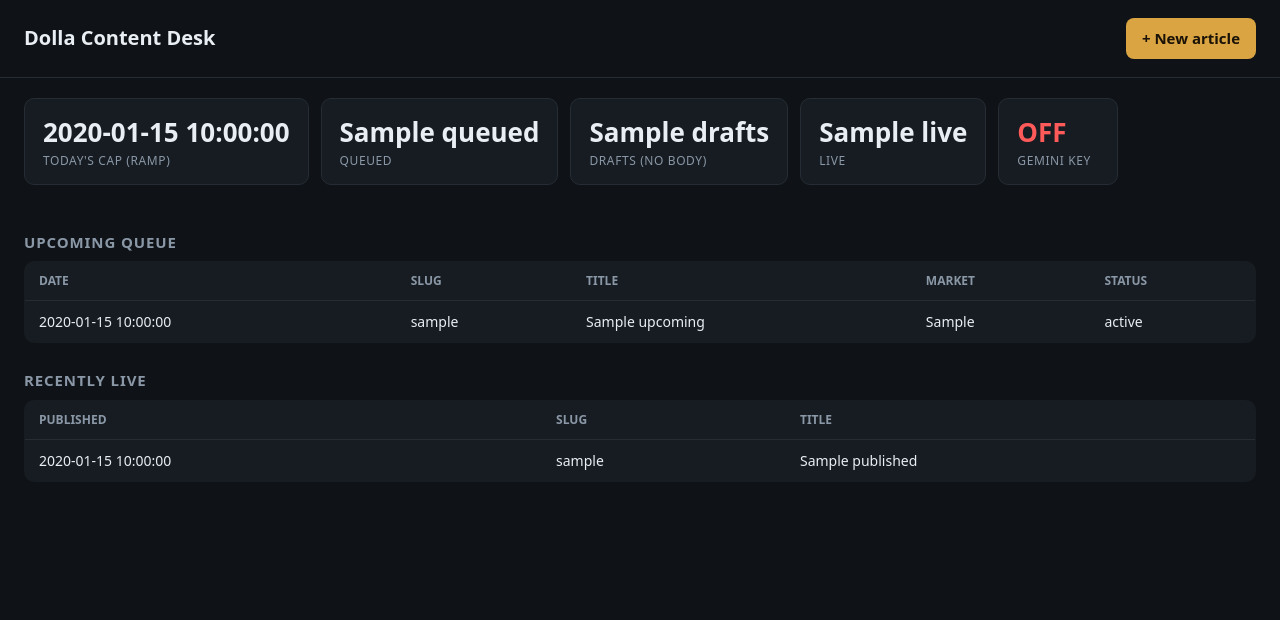
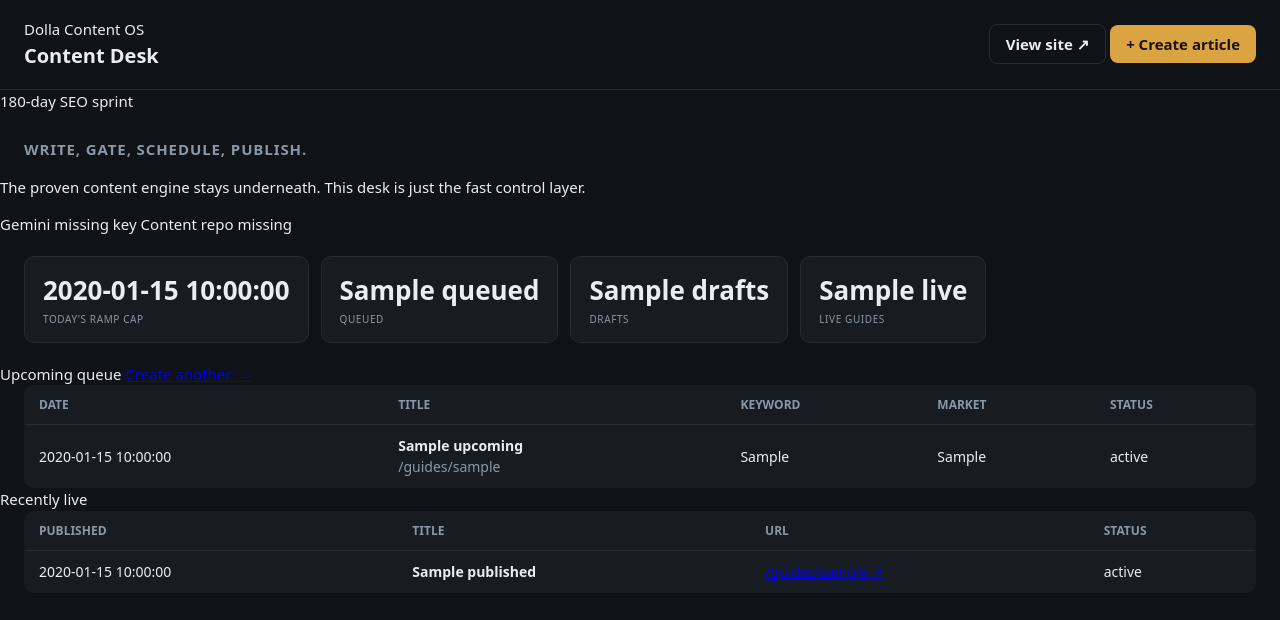
Before and after one commit to SSbot43/dolla-content-desk, a Flask app: template templates/dashboard.html in a window 1280 px wide. Shown: the top 620 px of the page. Run offline with Flask 3, Linux system fonts and the light colour scheme; the template is opened without the code that fills it: most values are stand-ins (such as "Sample title", 1, 10 or a date in 2020).

Commit message:
Refresh dashboard for authoring and publishing workflow

```diff
--- a/templates/dashboard.html
+++ b/templates/dashboard.html
@@ -1,40 +1,84 @@
 <!doctype html>
-<html lang="en"><head><meta charset="utf-8"><title>Dolla Content Desk</title>
+<html lang="en">
+<head>
+  <meta charset="utf-8">
+  <title>Dolla Content Desk</title>
   <meta name="viewport" content="width=device-width,initial-scale=1">
-<link rel="stylesheet" href="{{ url_for('static', filename='style.css') }}"></head>
+  <link rel="stylesheet" href="{{ url_for('static', filename='style.css') }}">
+</head>
 <body>
 <header>
-  <h1>Dolla Content Desk</h1>
-  <a class="btn" href="{{ url_for('feed') }}">+ New article</a>
+  <div>
+    <div class="eyebrow">Dolla Content OS</div>
+    <h1>Content Desk</h1>
+  </div>
+  <div class="header-actions">
+    <a class="btn ghost" href="{{ site_base }}" target="_blank" rel="noopener">View site ↗</a>
+    <a class="btn primary" href="{{ url_for('feed') }}">+ Create article</a>
+  </div>
 </header>
 
-<section class="stats">
-  <div class="stat"><span>{{ cap_today }}</span>today's cap (ramp)</div>
-  <div class="stat"><span>{{ queued }}</span>queued</div>
-  <div class="stat"><span>{{ drafts }}</span>drafts (no body)</div>
-  <div class="stat"><span>{{ live }}</span>live</div>
-  <div class="stat {{ 'ok' if gemini_ready else 'bad' }}">
-    <span>{{ 'ON' if gemini_ready else 'OFF' }}</span>Gemini key</div>
+<main class="page">
+  <section class="hero-strip">
+    <div>
+      <div class="eyebrow">180-day SEO sprint</div>
+      <h2>Write, gate, schedule, publish.</h2>
+      <p>The proven content engine stays underneath. This desk is just the fast control layer.</p>
+    </div>
+    <div class="system-pills">
+      <span class="pill {{ 'ok' if gemini_ready else 'bad' }}">Gemini {{ 'ready' if gemini_ready else 'missing key' }}</span>
+      <span class="pill {{ 'ok' if content_repo_ok else 'bad' }}">Content repo {{ 'connected' if content_repo_ok else 'missing' }}</span>
+    </div>
   </section>
 
-<h2>Upcoming queue</h2>
+  <section class="stats">
+    <div class="stat"><span>{{ cap_today }}</span><small>Today's ramp cap</small></div>
+    <div class="stat"><span>{{ queued }}</span><small>Queued</small></div>
+    <div class="stat"><span>{{ drafts }}</span><small>Drafts</small></div>
+    <div class="stat"><span>{{ live }}</span><small>Live guides</small></div>
+  </section>
+
+  <section class="panel">
+    <div class="panel-title row-between">
+      <span>Upcoming queue</span>
+      <a href="{{ url_for('feed') }}">Create another →</a>
+    </div>
+    <div class="table-wrap">
       <table>
-  <tr><th>Date</th><th>Slug</th><th>Title</th><th>Market</th><th>Status</th></tr>
+        <tr><th>Date</th><th>Title</th><th>Keyword</th><th>Market</th><th>Status</th></tr>
         {% for b in upcoming %}
-  <tr><td>{{ b.publish_date or '—' }}</td><td>{{ b.slug }}</td><td>{{ b.title }}</td>
-      <td>{{ b.target_market }}</td><td>{{ b.status }}</td></tr>
+        <tr>
+          <td>{{ b.publish_date or 'Next slot' }}</td>
+          <td><strong>{{ b.title }}</strong><div class="muted small-text">/guides/{{ b.slug }}</div></td>
+          <td>{{ b.primary_keyword or '—' }}</td>
+          <td>{{ b.target_market }}</td>
+          <td><span class="status-chip">{{ b.status }}</span></td>
+        </tr>
         {% else %}
-  <tr><td colspan="5" class="muted">Nothing queued yet. Hit “New article”.</td></tr>
+        <tr><td colspan="5" class="empty-cell">Nothing waiting. Create a Gemini article or paste one of your own.</td></tr>
         {% endfor %}
       </table>
+    </div>
+  </section>
 
-<h2>Recently live</h2>
+  <section class="panel">
+    <div class="panel-title">Recently live</div>
+    <div class="table-wrap">
       <table>
-  <tr><th>Published</th><th>Slug</th><th>Title</th></tr>
+        <tr><th>Published</th><th>Title</th><th>URL</th><th>Status</th></tr>
         {% for p in published %}
-  <tr><td>{{ p.published_date }}</td><td>{{ p.slug }}</td><td>{{ p.title }}</td></tr>
+        <tr>
+          <td>{{ p.published_date }}</td>
+          <td><strong>{{ p.title }}</strong></td>
+          <td><a href="{{ site_base }}/guides/{{ p.slug }}" target="_blank" rel="noopener">/guides/{{ p.slug }} ↗</a></td>
+          <td><span class="status-chip live">{{ p.status or 'live' }}</span></td>
+        </tr>
         {% else %}
-  <tr><td colspan="3" class="muted">No live pages yet.</td></tr>
+        <tr><td colspan="4" class="empty-cell">No published guides yet.</td></tr>
         {% endfor %}
       </table>
-</body></html>
+    </div>
+  </section>
+</main>
+</body>
+</html>
```
Lines whose indentation alone changed are shown as unchanged.
